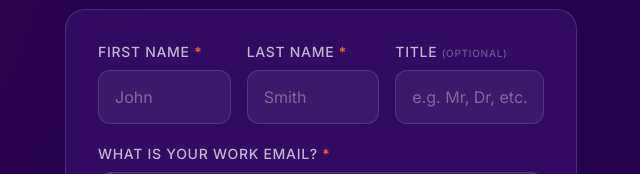
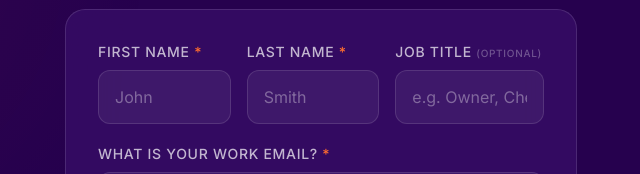
Before and after one commit to Ayush-Gajera-Paperchase/Test-Your-Palate, a Next.js app: page /play in a window 1280 px wide. Shown: the part 259-433 px from the top of the page, without its empty margins (319-959 px from the left). Built offline with nearby package versions, Linux system fonts and the light colour scheme; no server answers; the database is empty.

Commit message:
Update page.tsx

```diff
--- a/src/app/play/page.tsx
+++ b/src/app/play/page.tsx
@@ -301,12 +301,12 @@ export default function PlayPage() {
           </div>
           <div className="md:w-1/3">
             <label className="block text-sm font-medium text-text-secondary mb-2 uppercase tracking-wider">
-              Title <span className="text-white/30 text-[10px]">(Optional)</span>
+              Job Title <span className="text-white/30 text-[10px]">(Optional)</span>
             </label>
             <input
               type="text"
               className="input-field"
-              placeholder="e.g. Mr, Dr, etc."
+              placeholder="e.g. Owner, Chef, etc."
               value={form.title}
               onChange={(e) => updateField('title', e.target.value)}
             />
```
